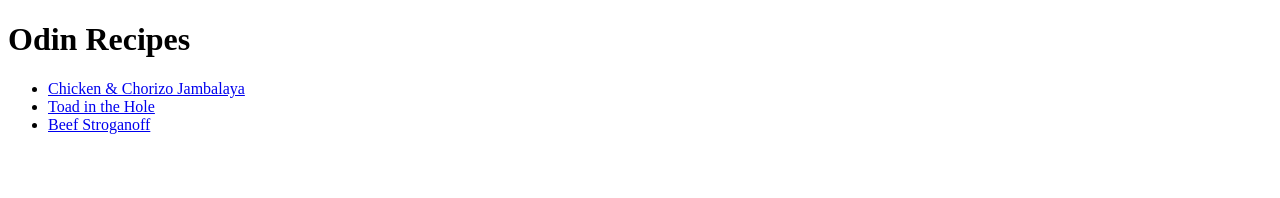
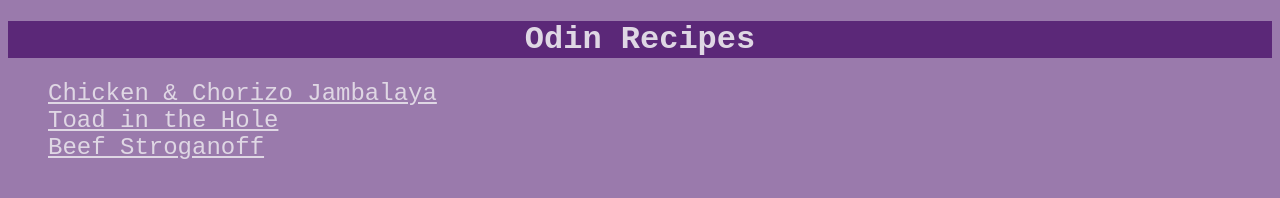
Before and after one commit to davecode2019/odin-recipes, a plain HTML site: page index.html in a window 1280 px wide. Drawn offline with Linux system fonts and the light colour scheme.

Commit message:
Started adding css to the website. Stylesheet linked in all pages and index.html styled. Recipe pages will have additional styles added going forward.

```diff
--- a/index.html
+++ b/index.html
@@ -4,15 +4,15 @@
     <meta charset="UTF-8">
     <meta http-equiv="X-UA-Compatible" content="IE=edge">
     <meta name="viewport" content="width=device-width, initial-scale=1.0">
+    <link href="./style.css" rel="stylesheet">
     <title>Odin Recipes</title>
 </head>
 <body>
     <h1>Odin Recipes</h1>
-    <ul>
-        <li><a href="./recipes/chicken_and_chorizo_jambalaya.html">Chicken & Chorizo Jambalaya</a></li>
-        <li><a href="./recipes/toad_in_the_hole.html">Toad in the Hole</a></li>
-        <li><a href="./recipes/beef_stroganoff.html">Beef Stroganoff</a></li>
+    <ul class="recipe-list">
+        <li><a href="./recipes/chicken_and_chorizo_jambalaya.html" class="main-link">Chicken & Chorizo Jambalaya</a></li>
+        <li><a href="./recipes/toad_in_the_hole.html" class="main-link">Toad in the Hole</a></li>
+        <li><a href="./recipes/beef_stroganoff.html" class="main-link">Beef Stroganoff</a></li>
     </ul>
-
 </body>
 </html>
--- /dev/null
+++ b/style.css
@@ -0,0 +1,27 @@
+body {
+    background-color: #9A7AAC;
+    font-family: 'Courier New', Courier, monospace;
+    color: #DFD7E4;
+}
+
+h1 {
+    text-align: center;
+    background-color: #5B2878;
+}
+
+a {
+    color: #DFD7E4;
+}
+
+a:hover {
+    text-decoration: none;
+    color: #5B2878;
+}
+
+.main-link {
+    font-size: 24px;;
+}
+
+.recipe-list {
+    list-style: none;
+}
```
Also changed, not shown: recipes/beef_stroganoff.html (+1 -0 lines), recipes/chicken_and_chorizo_jambalaya.html (+1 -0 lines), recipes/toad_in_the_hole.html (+1 -0 lines), 1 other file.
